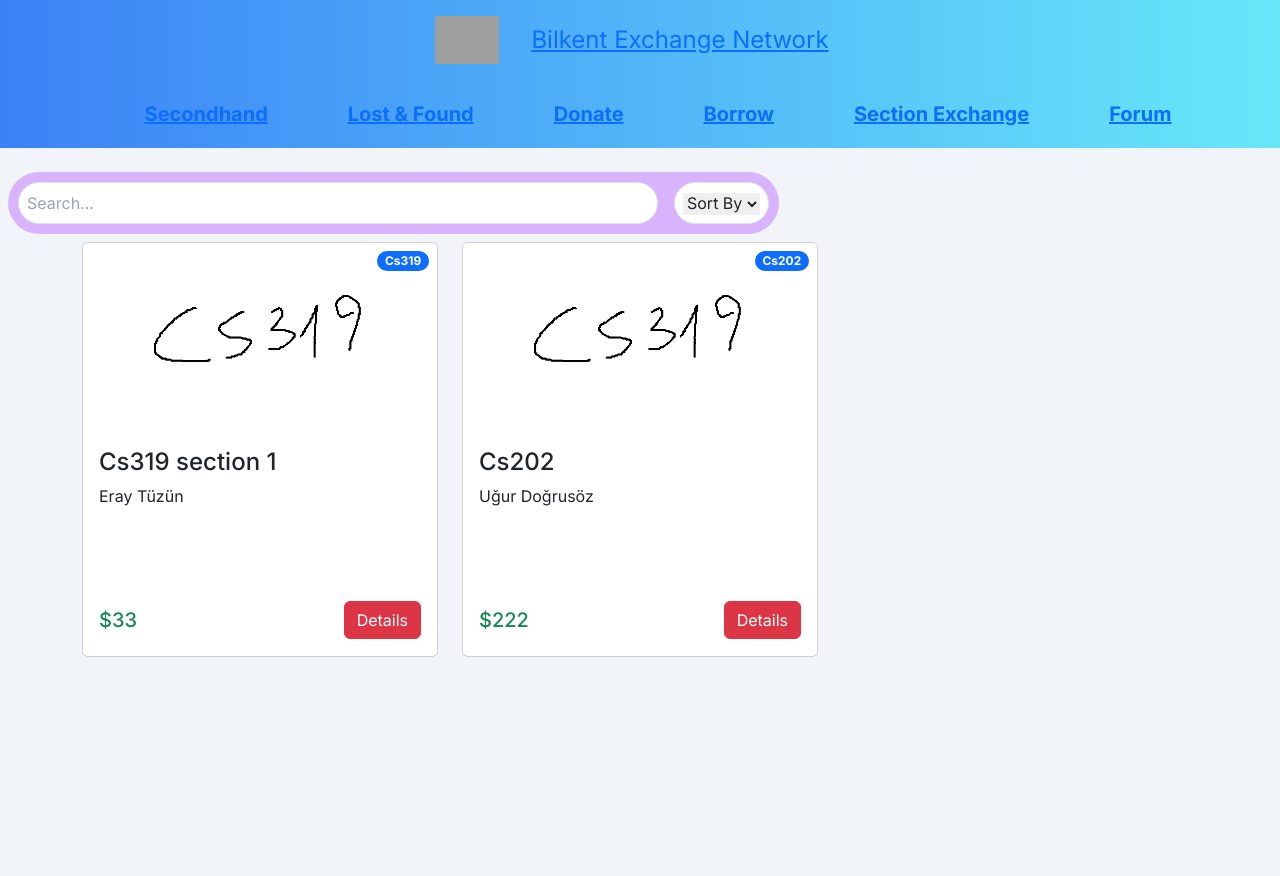
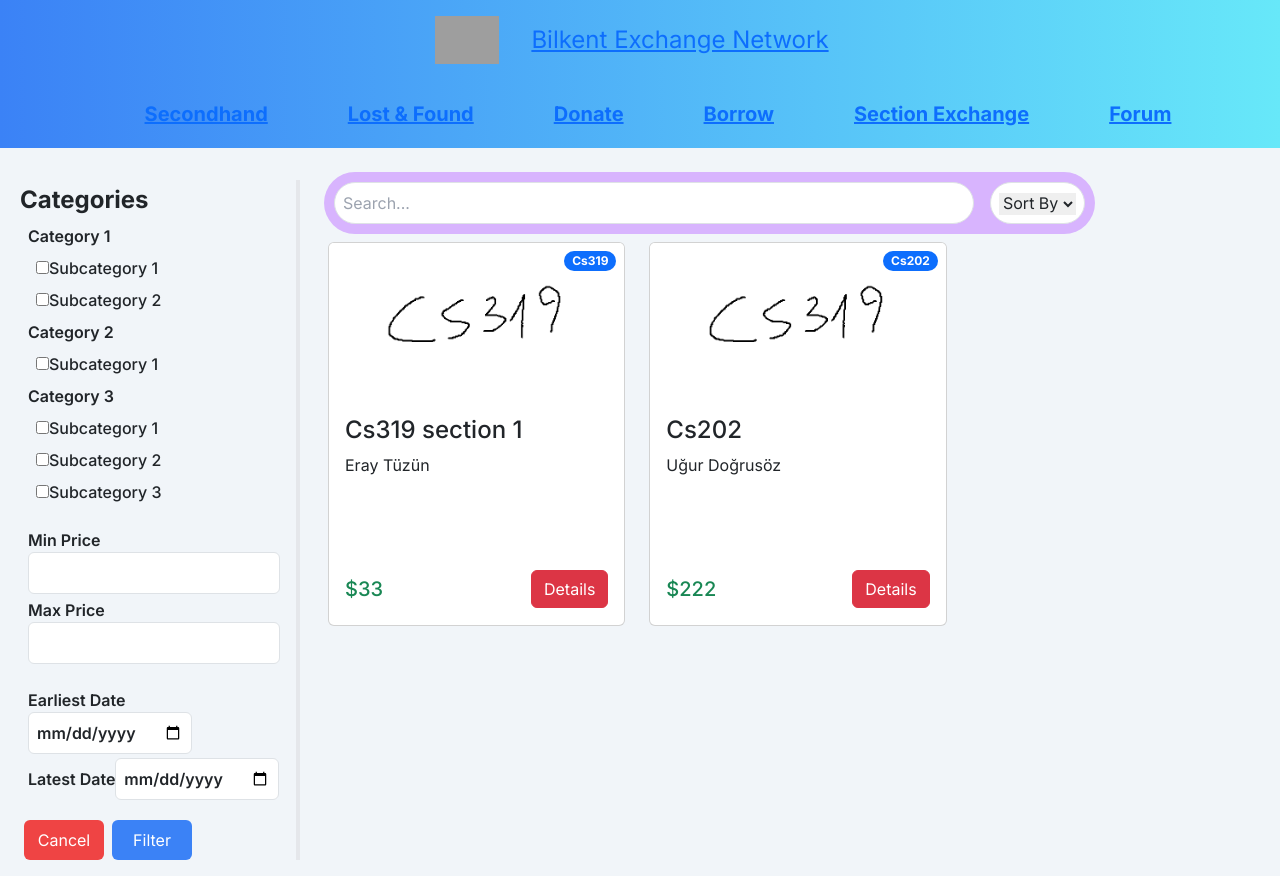
Before and after one commit to gorkemsolun/bilkent-exchange-network, a Next.js app: page /home/section-exchange in a window 1280 px wide. Before the commit the page ends 800 px from the top, so only its background shows below. Built offline with nearby package versions, Linux system fonts and the light colour scheme; grey boxes are pictures that could not be loaded.

Commit message:
Categories #5

```diff
--- a/src/app/home/donate/page.tsx
+++ b/src/app/home/donate/page.tsx
@@ -1,6 +1,7 @@
 import DonateItem from "./donateItem";
 import "../../../styles/globals.css";
 import SearchBar from "../../../components/searchbar";
+import Categories from "../../../components/categories";
 
 export default function Donate() {
   const donateItems = [
@@ -26,8 +27,9 @@ export default function Donate() {
 
   return (
     <div className="flex flex-row grow">
+      <Categories type="donate"></Categories>
       <div className="w-full h-full">
-        <SearchBar/>
+        <SearchBar />
         <DonateItem donateItems={donateItems} />
       </div>
     </div>
--- a/src/app/home/forum/page.tsx
+++ b/src/app/home/forum/page.tsx
@@ -24,9 +24,11 @@ export default function Forum() {
   ];
 
   return (
-    <div className="flex flex-row grow">
+    <div className="flex flex-row  grow">
       <div className="w-full h-full">
-        <SearchBar/>
+        <div className="flex justify-center">
+          <SearchBar />
+        </div>
         <ForumItem forumItems={ForumItems} />
       </div>
     </div>
--- a/src/app/home/lost-found/page.tsx
+++ b/src/app/home/lost-found/page.tsx
@@ -1,5 +1,6 @@
 import LostFoundItem from "./lostAndFoundItem";
 import "../../../styles/globals.css";
+import Categories from "../../../components/categories";
 import SearchBar from "../../../components/searchbar";
 
 export default function LostFound() {
@@ -28,6 +29,7 @@ export default function LostFound() {
 
   return (
     <div className="flex flex-row grow">
+      <Categories type="lostAndFound"></Categories>
       <div className="w-full h-full">
         <SearchBar/>
         <LostFoundItem lostFoundItems={lostFoundItems} />
--- a/src/app/home/secondhand/page.tsx
+++ b/src/app/home/secondhand/page.tsx
@@ -1,4 +1,4 @@
-import SecondHandCategories from "../../../components/categories";
+import Categories from "../../../components/categories";
 import SecondHandItem from "./secondhandItem";
 import SearchBar from "../../../components/searchbar";
 import "../../../styles/globals.css";
@@ -35,7 +35,7 @@ export default function SecondHand() {
 
   return (
     <div className="flex flex-row grow">
-      <SecondHandCategories></SecondHandCategories>
+      <Categories type="secondhand"></Categories>
       <div className="w-full h-full">
         <SearchBar/>
         <SecondHandItem secondHandItems={secondHandItems} />
--- a/src/app/home/section-exchange/page.tsx
+++ b/src/app/home/section-exchange/page.tsx
@@ -1,6 +1,7 @@
 import SectionItem from "./sectionItem";
 import "../../../styles/globals.css";
 import SearchBar from "../../../components/searchbar";
+import Categories from "../../../components/categories";
 
 export default function SecondHand() {
   const sectionItems = [
@@ -25,6 +26,7 @@ export default function SecondHand() {
 
   return (
     <div className="flex flex-row grow">
+      <Categories type="sectionExchange"></Categories>
       <div className="w-full h-full">
         <SearchBar/>
         <SectionItem sectionItems={sectionItems} />
--- a/src/components/categories.tsx
+++ b/src/components/categories.tsx
@@ -76,7 +76,7 @@ export default function Categories(props: any) {
           </div>
         ))}
       </div>
-      { /**TODO: this should be rendered with  */
+      {(props.type === "secondhand" || props.type === "sectionExchange") && (
         <div className="mb-3 flex flex-column second-hand-category">
           <div className="mb-1">
             <label>Min Price</label>
@@ -84,7 +84,7 @@ export default function Categories(props: any) {
               type="number"
               value={minPrice}
               onChange={(e) => setMinPrice(e.target.value)}
-              className="border p-2 rounded-md w-55"
+              className="border p-2 rounded-md w-30"
             />
           </div>
 
@@ -94,11 +94,11 @@ export default function Categories(props: any) {
               type="number"
               value={maxPrice}
               onChange={(e) => setMaxPrice(e.target.value)}
-              className="border p-2 rounded-md w-55"
+              className="border p-2 rounded-md w-30"
             />
           </div>
         </div>
-      }
+      )}
 
       <div className="mb-3 flex flex-column second-hand-category">
         <div className="mb-1">
@@ -107,7 +107,7 @@ export default function Categories(props: any) {
             type="date"
             value={minDate}
             onChange={(e) => setMinDate(e.target.value)}
-            className="border p-2 rounded-md w-55"
+            className="border p-2 rounded-md w-30"
           />
         </div>
         <div>
@@ -116,20 +116,20 @@ export default function Categories(props: any) {
             type="date"
             value={maxDate}
             onChange={(e) => setMaxDate(e.target.value)}
-            className="border p-2 rounded-md w-55"
+            className="border p-2 rounded-md w-30"
           />
         </div>
       </div>
-      <div className="flex flex-column">
+      <div className="flex flex-row">
         <button
           onClick={handleFilter}
-          className="bg-red-500 text-white px-3 py-2 rounded-md m-2"
+          className="bg-red-500 text-white p-2 rounded-md ml-2 w-20"
         >
           Cancel
         </button>
         <button
           onClick={handleFilter}
-          className="bg-blue-500 text-white px-4 py-2 rounded-md m-2"
+          className="bg-blue-500 text-white p-2 rounded-md ml-2 w-20"
         >
           Filter
         </button>
```
